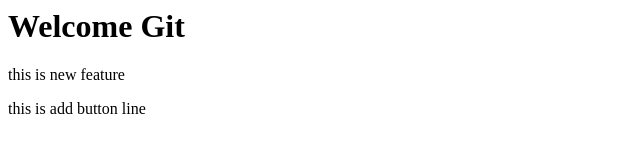
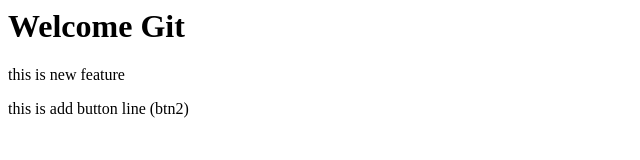
Before and after one commit to ranveersingh1990/add_from_local, a plain HTML site: page index.html in a window 1280 px wide. Shown: the full height of the page, 0-640 px from the left. Drawn offline with Linux system fonts and the light colour scheme.

Commit message:
add btn2 feature1

```diff
--- a/index.html
+++ b/index.html
@@ -1,3 +1,3 @@
 <h1>Welcome Git</h1>
 <p>this is new feature</p>
-<p>this is add button line</p>
+<p>this is add button line (btn2)</p>
```
